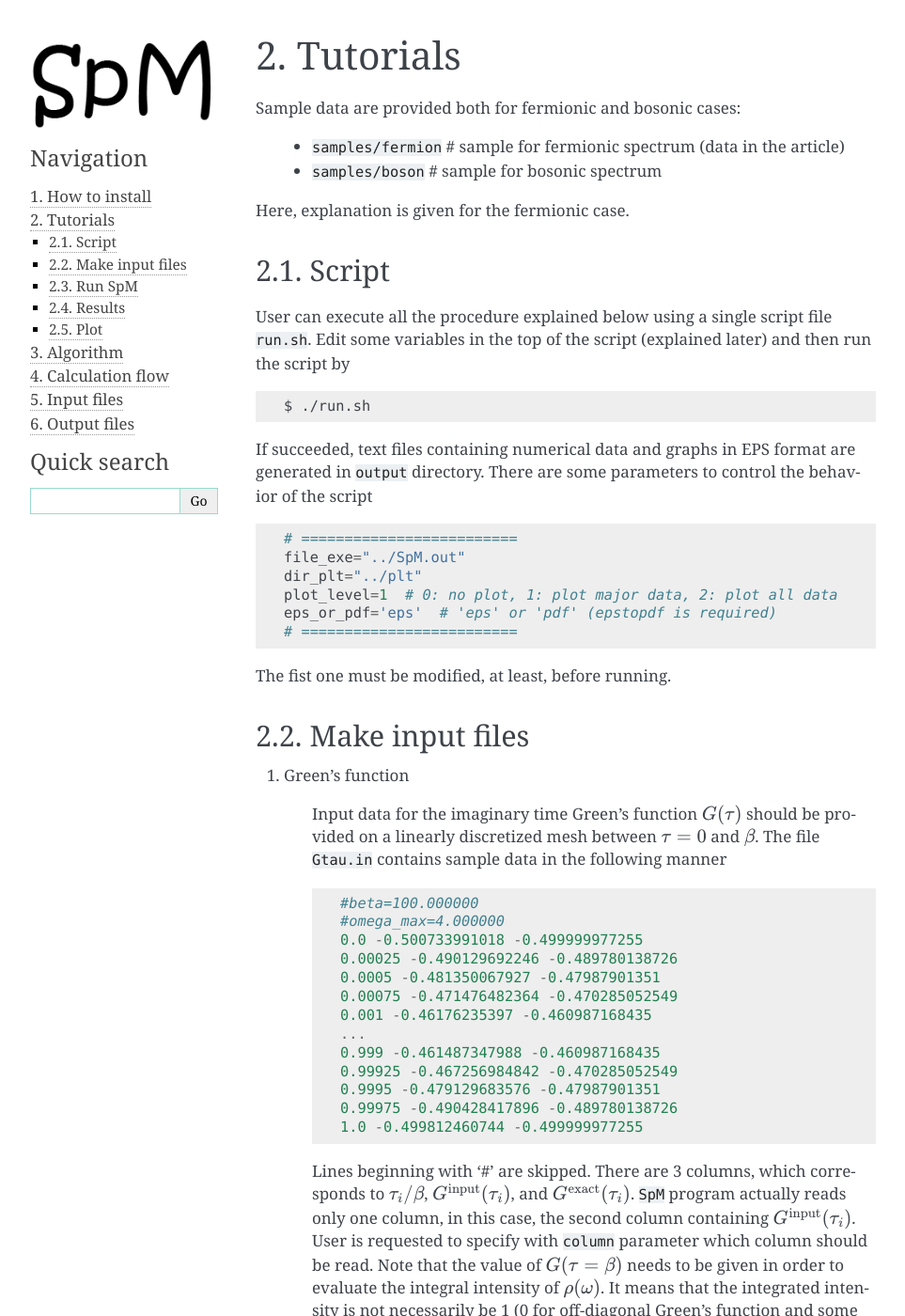
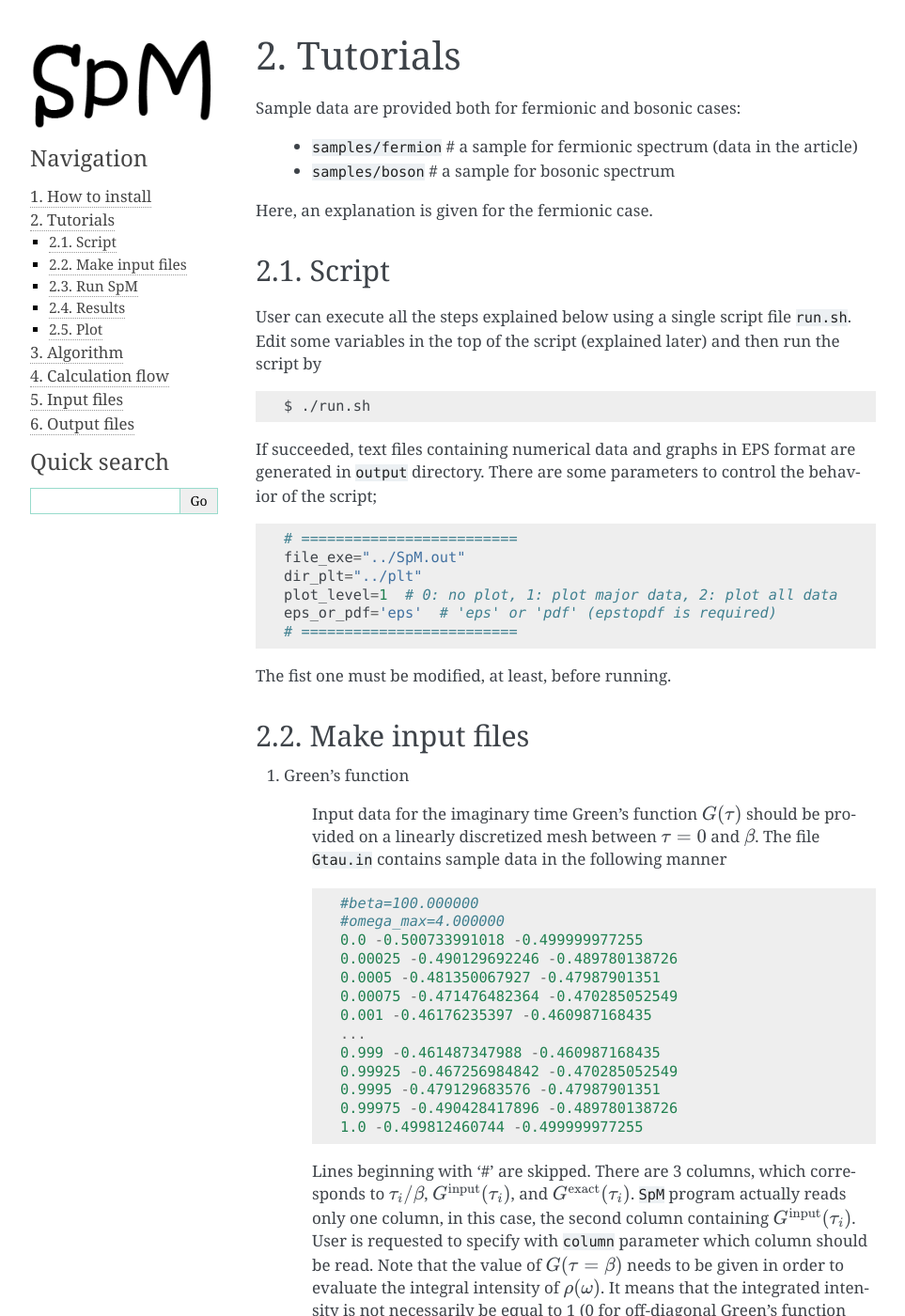
Before and after one commit to SpM-lab/SpM, a Sphinx documentation site: the page built from docs/manual/source/docs/tutorials.rst, in a window 1280 px wide and 1400 px high. Shown: the whole window at 94% size, without its empty margins (148-1111 px from the left). Built offline with Sphinx 7.4.7, drawn with Linux system fonts in a browser that asks for light colours; formulas are drawn with MathJax 3; some of the changed text lies outside the part shown.

Commit message:
update manual

```diff
--- a/docs/manual/source/docs/tutorials.rst
+++ b/docs/manual/source/docs/tutorials.rst
@@ -10,15 +10,15 @@
 
 Sample data are provided both for fermionic and bosonic cases:
 
-    - ``samples/fermion``  # sample for fermionic spectrum (data in the article)
-    - ``samples/boson``  # sample for bosonic spectrum
+    - ``samples/fermion``  # a sample for fermionic spectrum (data in the article)
+    - ``samples/boson``  # a sample for bosonic spectrum
 
-Here, explanation is given for the fermionic case.
+Here, an explanation is given for the fermionic case.
 
 Script
 ----------------------------------
 
-User can execute all the procedure explained below using a single script file ``run.sh``.
+User can execute all the steps explained below using a single script file ``run.sh``.
 Edit some variables in the top of the script (explained later) and then run the script by
 
 ::
@@ -26,7 +26,7 @@
     $ ./run.sh
 
 If succeeded, text files containing numerical data and graphs in EPS format are generated in ``output`` directory.
-There are some parameters to control the behavior of the script
+There are some parameters to control the behavior of the script;
 
 ::
 
@@ -67,12 +67,12 @@
     There are 3 columns, which corresponds to :math:`\tau_i/\beta`, :math:`G^{\rm input}(\tau_i)`, and :math:`G^{\rm exact}(\tau_i)`.
     ``SpM`` program actually reads only one column, in this case, the second column containing :math:`G^{\rm input}(\tau_i)`.
     User is requested to specify with ``column`` parameter which column should be read.
-    Note that the value of :math:`G(\tau=\beta)` needs to be given in order to evaluate the integral intensity of :math:`\rho(\omega)`. It means that the integrated intensity is not necessarily be 1 (0 for off-diagonal Green's function and some finite value for the self energy).
+    Note that the value of :math:`G(\tau=\beta)` needs to be given in order to evaluate the integral intensity of :math:`\rho(\omega)`. It means that the integrated intensity is not necessarily be equal to 1 (0 for off-diagonal Green's function and some finite value for the self energy).
 
 #. Parameters
 
     Parameters are passed to the ``SpM`` program by a text file.
-    The file ``param.in`` shows a setting used in obtaining the demonstrative results
+    The file ``param.in`` shows a setting used in obtaining the demonstrative results;
 
     ::
 
```
Also changed, not shown: other parts of docs/manual/source/docs/tutorials.rst (+1 -1 lines), 3 other files.
